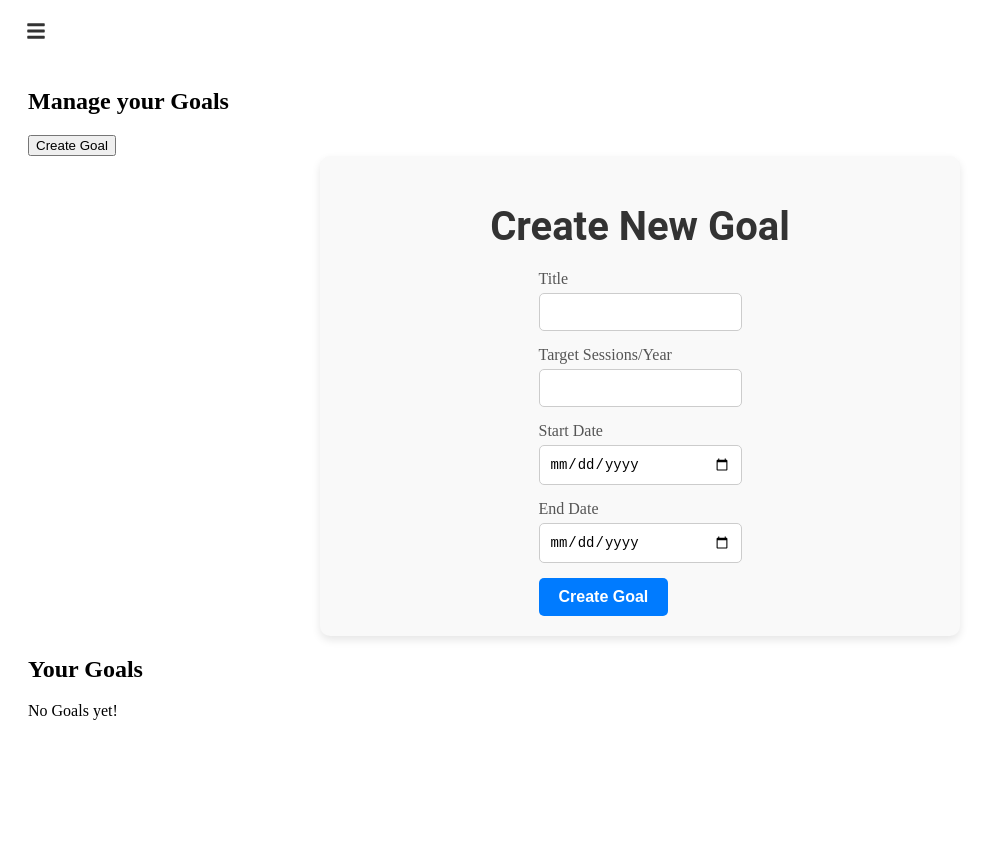
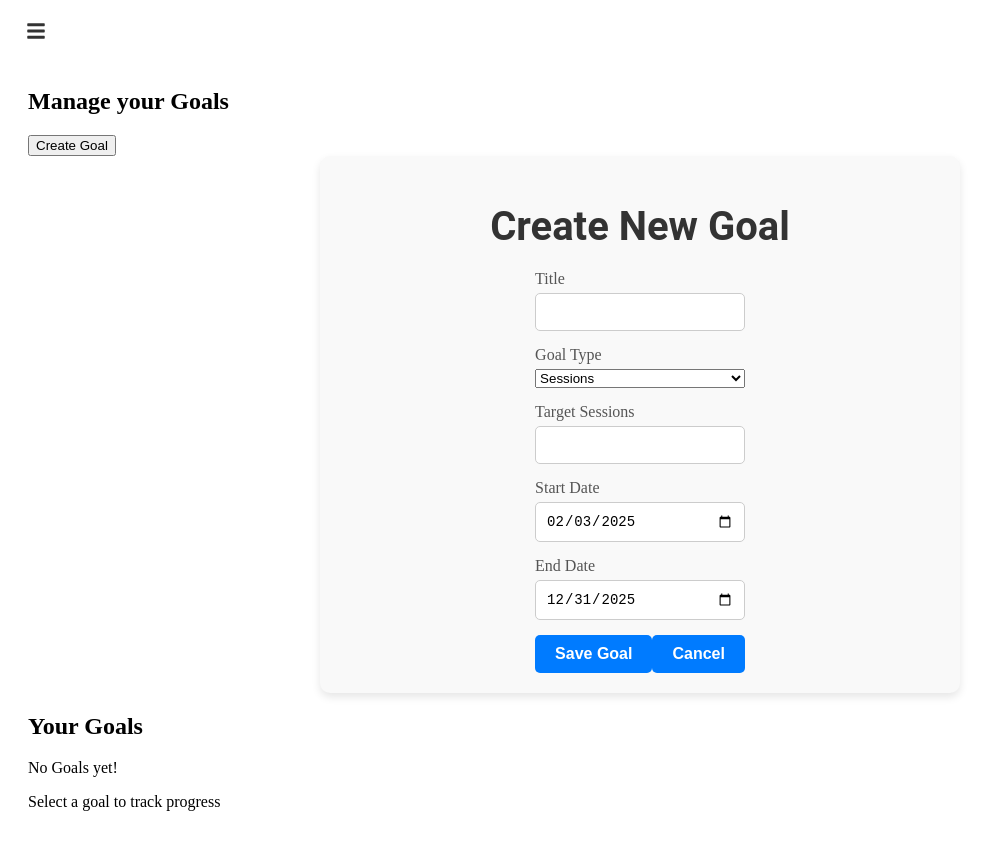
Before and after one commit to Suleman-007/goal-tracker, a React (Vite) app: page /GoalManager in a window 1280 px wide. Both pictures are taken after a click on the button "Create Goal". Shown: the top 850 px of the page, without its empty margins (0-994 px from the left). Before the commit the page ends 800 px from the top, so only its background shows below. Built offline with nearby package versions, Linux system fonts and the light colour scheme.

Commit message:
Added GoalList component for showing goals and GoalProgress to track the progress

```diff
--- a/src/App.jsx
+++ b/src/App.jsx
@@ -1,23 +1,40 @@
-import React, { useState } from 'react'
+import React, { useEffect, useState } from 'react'
 import { BrowserRouter as Router, Route, Routes } from 'react-router-dom';
 import { FaBars } from "react-icons/fa";
 import Dashboard from './Components/Dashboard'
 import GoalForm from './Components/GoalForm'
-import Progress from './Components/Progress'
+import GoalProgress from './Components/GoalProgress'
 import GoalManager from './Components/GoalManager';
 import Sidebar from './Components/Sidebar'
 import styles from './CSSModules/App.module.css';
 
 function App() {
 
-  const[goals, setGoals] = useState([]); //shared state to hold data
+  const[goals, setGoals] = useState(() => {
+    const savedGoals = localStorage.getItem("goals");
+    return savedGoals ? JSON.parse(savedGoals) : [];
+  });
+  const [selectedGoal, setSelectedGoal] = useState(null); // track selected goal
   const[isSidebarVisible, setIsSidebarVisible] = useState(false);
+
+  useEffect(() => {
+    localStorage.setItem("goals", JSON.stringify(goals));
+  }, [goals]);
 
   const toggleSidebar = () =>{
     setIsSidebarVisible(!isSidebarVisible);
   };
 
+  // update a specific goal's progress
+  const updateGoal = (updatedGoal) => {
+    setGoals((prevGoals) =>
+      prevGoals.map((goal) => (goal.id === updatedGoal.id ? updatedGoal : goal))
+  );
 
+  if(selectedGoal?.id === updatedGoal.id){
+    setSelectedGoal(updatedGoal);
+  }
+  };
 
   return (
     <Router>
@@ -32,9 +49,9 @@ function App() {
       <div className={`${styles.mainContent} ${isSidebarVisible ? styles.shiftRight : ""}`}>
      <Routes>
        <Route path="/" element={<Dashboard goals={goals}/>}/>
-       <Route path="/GoalManager" element={<GoalManager goals={goals} setGoals={setGoals}/>} />
-       <Route path="/create-goal" element={<GoalForm setGoals={setGoals}/>}/>
-       <Route path="/progress" element={<Progress/>}/>
+       <Route path="/GoalManager" element={<GoalManager goals={goals} setGoals={setGoals} updateGoal={updateGoal}/>} />
+       {/* <Route path="/GoalProgress"
+       element={selectedGoal ? <GoalProgress goal={selectedGoal} updateGoal={updateGoal} /> : <p>No goal selected</p>}/> */}
      </Routes>
       </div>
 
--- a/src/Components/Dashboard.jsx
+++ b/src/Components/Dashboard.jsx
@@ -19,7 +19,7 @@ function Dashboard({goals}) {
       goals.map((goal, index) => (
         <div key={index}>
           <h3>{goal.title}</h3>
-          <p>Target Sessions: {goal.targetSession}</p>
+          <p>Target Sessions: {goal.targetAmount}</p>
           <p>Start Date: {goal.startDate}</p>
           <p>End Date: {goal.endDate}</p>
         </div>
@@ -36,7 +36,7 @@ function Dashboard({goals}) {
         </ul>
       </div>
 
-      <p>Get Started by creating a new goal or check your progress on existing ones!</p>
+      <p>Get Started by creating a new goal or check your GoalProgress on existing ones!</p>
     </div>
   )
 }
--- a/src/Components/GoalForm.jsx
+++ b/src/Components/GoalForm.jsx
@@ -1,66 +1,86 @@
-import React, { useState } from 'react'
-import styles from '../CSSModules/GoalForm.module.css';
+import React, { useState, useEffect } from "react";
+import styles from "../CSSModules/GoalForm.module.css";
 
-function GoalForm({setGoals, handleGoalFormSubmit}) {
+function GoalForm({ setGoals, closeForm, editGoal, editIndex }) {
+  const [goal, setGoal] = useState({
+    id: null,
+    title: "",
+    goalType: "sessions",
+    targetAmount: "",
+    completedAmount: 0,
+    startDate: new Date().toISOString().split("T")[0],
+    endDate: new Date(new Date().getFullYear(), 11, 31).toISOString().split("T")[0],
+    progressLogs: []
+  });
 
-  const [goal, setGoal] = useState({
-    title: "",
-    targetSession: "",
-    startDate: "",
-    endDate: "",
-  });
+  // Populate form if editing
+  useEffect(() => {
+    if (editGoal) {
+      setGoal({ ...editGoal});
+    }
+  }, [editGoal]);
+
+  const handleChange = (e) => {
+    setGoal({ ...goal, [e.target.name]: e.target.value });
+  };
 
   const handleSubmit = (e) => {
     e.preventDefault();
-    setGoals((prevGoals) => [...prevGoals, goal]);
-    console.log("Goal Submitted", goal);
-    setGoal({title: "", targetSession: "", startDate: "", endDate: ""});
-    handleGoalFormSubmit();
+    if (!goal.title || !goal.targetAmount) {
+      alert("Please fill in all required fields.");
+      return;
+    }
+
+    setGoals((prevGoals) => {
+      if (goal.id){
+        // update existing goal based on its ID
+        return prevGoals.map((g) => (g.id === goal.id ? goal :g));
+      } else {
+        // Create a new goal and assign a unique ID
+        return [...prevGoals, {...goal, id: Date.now()}];
+      }
+  });
+
+    closeForm();
   };
 
   return (
     <div className={styles.container}>
-      <h1>Create New Goal</h1>
+      <h1>{editIndex !== null ? "Edit Goal" : "Create New Goal"}</h1>
       <form onSubmit={handleSubmit}>
         <div className={styles.formGroup}>
           <label>Title</label>
-          <input
-           type="text"
-           value={goal.title}
-           onChange={(e) => setGoal({...goal, title: e.target.value})}
-            required
-          />
+          <input type="text" name="title" value={goal.title} onChange={handleChange} required />
         </div>
+
         <div className={styles.formGroup}>
-          <label>Target Sessions/Year</label>
-          <input
-          type="number"
-          value={goal.targetSession}
-          onChange={(e) => setGoal({...goal, targetSession: e.target.value})}
-          min="1"
-          />
+          <label>Goal Type</label>
+          <select name="goalType" value={goal.goalType} onChange={handleChange}>
+            <option value="sessions">Sessions</option>
+            <option value="hours">Hours</option>
+          </select>
         </div>
+
+        <div className={styles.formGroup}>
+          <label>Target {goal.goalType === "sessions" ? "Sessions" : "Hours"}</label>
+          <input type="number" name="targetAmount" value={goal.targetAmount} onChange={handleChange} min="1" required />
+        </div>
+
         <div className={styles.formGroup}>
           <label>Start Date</label>
-          <input
-          type="date"
-          value={goal.startDate}
-          onChange={(e) => setGoal({...goal, startDate: e.target.value})}
-           />
+          <input type="date" name="startDate" value={goal.startDate} onChange={handleChange} />
         </div>
+
         <div className={styles.formGroup}>
           <label>End Date</label>
-          <input
-          type="date"
-          value={goal.endDate}
-          onChange={(e) => setGoal({...goal, endDate: e.target.value})}
-           />
+          <input type="date" name="endDate" value={goal.endDate} onChange={handleChange} min={goal.startDate} />
         </div>
-        <button className={styles.button} type="submit">Create Goal</button>
+
+        <button className={styles.button} type="submit">{editIndex !== null ? "Update Goal" : "Save Goal"}</button>
+        <button className={styles.button} type="button" onClick={closeForm}>Cancel</button>
       </form>
-
     </div>
-  )
+  );
 }
 
-export default GoalForm
+export default GoalForm;
--- /dev/null
+++ b/src/Components/GoalList.jsx
@@ -0,0 +1,83 @@
+import React, { useEffect, useState } from 'react';
+import GoalProgress from './GoalProgress';
+
+function GoalList({ goals, deleteGoal, startEditing, selectGoal, selectedGoal}) {
+
+    const [expandedGoal, setExpandedGoal] = useState(null);
+
+    useEffect(() => {
+      if(!goals || goals.length === 0) return;
+      const savedGoalId = localStorage.getItem("expandedGoal");
+      if(savedGoalId){
+        const parsedGoalId = JSON.parse(savedGoalId);
+
+        const isGoalStillValid = goals.some((goal, index) => (goal.id || index) === parsedGoalId);
+        if(isGoalStillValid) {
+          setExpandedGoal(parsedGoalId);
+        } else {
+          localStorage.removeItem("expandedGoal"); //remove invalid ID
+        }
+      }
+    }, [goals]);
+
+    const toggleExpand = (goal) => {
+      const goalId = goal.id ;
+
+      setExpandedGoal((prev) => {
+        const newExpanded = prev === goalId ? null : goalId;
+
+      if(newExpanded !== null){
+
+      localStorage.setItem("expandedGoal", JSON.stringify(newExpanded));
+      } else {
+        localStorage.removeItem("expandedGoal");
+      }
+      return newExpanded;
+    });
+
+    if(expandedGoal !== goalId) {
+      selectGoal(goal);
+    }
+
+  };
+  return (
+    <div>
+      <h2>Your Goals</h2>
+      {goals.length === 0 ? (
+        <p>No Goals yet!</p>
+      ) : (
+        goals.map((goal, index) => {
+          if(!goal){
+            console.log(`Goal at index ${index} is undefined`);
+            return null;
+          }
+          console.log("Rendering goal:", goal);
+
+          const goalId = goal.id || index;
+
+          return(
+          <div key={goalId} style={{border: '1px solid #ddd', padding:'10px', marginBottom:'10px', borderRadius:'5px'}} >
+
+            <div onClick={() => toggleExpand(goal)} style={{cursor: 'pointer'}}>
+            <h3>{goal.title}</h3>
+            <p>Type: {goal.goalType === "sessions" ? "Sessions" : "Hours"}</p>
+            <p>Target: {goal.targetAmount} {goal.goalType}</p>
+            <p>Start Date: {goal.startDate}</p>
+            <p>End Date: {goal.endDate}</p>
+            </div>
+
+            <button onClick={(e) => {e.stopPropagation(); deleteGoal(index)}}>Delete</button>
+            <button onClick={(e) =>{e.stopPropagation(); startEditing(index)}}>Edit</button>
+
+          {/*show GoalProgress inline when expanded */}
+
+           {expandedGoal === goalId && selectedGoal?.id === goalId && (<GoalProgress goal={selectedGoal}/>)}
+          </div>
+        );
+      })
+      )}
+    </div>
+  );
+}
+
+export default GoalList;
--- a/src/Components/GoalManager.jsx
+++ b/src/Components/GoalManager.jsx
@@ -1,90 +1,62 @@
-import React, {useState} from 'react'
+import React, { useEffect, useState } from 'react';
+import { Navigate, useNavigate } from 'react-router-dom';
 import GoalForm from './GoalForm';
+import GoalList from './GoalList';
+import GoalProgress from './GoalProgress';
 
-function GoalManager({goals, setGoals}) {
+function GoalManager(props) {
+  console.log("props in goal manager", props)
+  const {goals, setGoals, updateGoal} = props
   const [editingIndex, setEditingIndex] = useState(null);
-    const [editGoal, setEditGoal] = useState({
-        title: '',
-        targetSession: '',
-        startDate: '',
-        endDate: ''
-    });
+  const [editGoal, setEditGoal] = useState(null);
+  const [showForm, setShowForm] = useState(false);
+  const [selectedGoal, setSelectedGoal] = useState(null); // track selected goal for progress logging
 
-    const [showForm, setShowForm] = useState(false);
 
-    // Function to delete goal
+
+  const updateGoals = (newGoals) => {
+    setGoals(newGoals);
+    localStorage.setItem("goals", JSON.stringify(newGoals));
+  };
+
   const deleteGoal = (indexToRemove) => {
-        setGoals(goals.filter((_, index) => index !== indexToRemove));
+    const updatedGoals = goals.filter((_, index) => index !== indexToRemove);
+    updateGoals(updatedGoals);
   };
 
   const startEditing = (index) => {
     setEditingIndex(index);
     setEditGoal(goals[index]);
+    setShowForm(true);
   };
 
-    const updateGoal = () =>{
-        const updateGoals = goals.map((goal, index) =>
-        index === editingIndex ? editGoal : goal
-        );
-        setGoals(updateGoals);
+  const handleSelectedGoal = (goal) => {
+    setSelectedGoal(goal);
+  };
+
+  const closeForm = () => {
+    setShowForm(false);
     setEditingIndex(null);
+    setEditGoal(null);
   };
-    const handleGoalFormSubmit = () =>{
-        setShowForm(false);
-    }
 
   return (
     <div>
       <h2>Manage your Goals</h2>
       <button onClick={() => setShowForm(true)}>Create Goal</button>
 
-        {showForm && <GoalForm setGoals={setGoals} handleGoalFormSubmit={handleGoalFormSubmit}/>}
-     <h2>Your Goals</h2>
-    {goals.length === 0 ? (
-      <p>No Goals yet!</p>
+      {showForm && (<GoalForm setGoals={setGoals} closeForm={closeForm} editGoal={editGoal} editIndex={editingIndex} />)}
+
+      <GoalList goals={goals} deleteGoal={deleteGoal} startEditing={startEditing} selectGoal={handleSelectedGoal} selectedGoal={selectedGoal} />
+
+      {(selectedGoal && updateGoal) ? (
+         <GoalProgress goal={selectedGoal} updateGoal={updateGoal}/>
        ) : (
-      goals.map((goal, index) => (
-        <div key={index}>
-            {editingIndex === index ? (
-                <div>
-                  <input
-                  type="text"
-                    value={editGoal.title}
-                    onChange={(e) => setEditGoal({ ...editGoal, title: e.target.value})}
-                    />
-                      <input
-                  type="number"
-                  value={editGoal.targetSession}
-                  onChange={(e) => setEditGoal({ ...editGoal, targetSession: e.target.value })}
-                />
-                  <input
-                  type="date"
-                  value={editGoal.startDate}
-                  onChange={(e) => setEditGoal({ ...editGoal, startDate: e.target.value })}
-                />
-                 <input
-                  type="date"
-                  value={editGoal.endDate}
-                  onChange={(e) => setEditGoal({ ...editGoal, endDate: e.target.value })}
-                />
-                <button onClick={updateGoal}>Save</button>
-                </div>
-            ):(
-            <div>
-          <h3>{goal.title}</h3>
-          <p>Target Sessions: {goal.targetSession}</p>
-          <p>Start Date: {goal.startDate}</p>
-          <p>End Date: {goal.endDate}</p>
-          <button onClick={() => deleteGoal(index)}>Delete</button>
-          <button onClick={() => startEditing(index)}>Edit</button>
-            </div>
-            )}
-        </div>
-      ))
-    )}
+        <p>Select a goal to track progress</p>
+      ) }
 
     </div>
-  )
+  );
 }
 
-export default GoalManager
+export default GoalManager;
--- /dev/null
+++ b/src/Components/GoalProgress.jsx
@@ -0,0 +1,100 @@
+import React, {useState} from 'react';
+import { Line } from "react-chartjs-2";
+import { Chart as ChartJS, registerables } from "chart.js";
+ChartJS.register(...registerables);
+
+function GoalProgress({ ...props}) {
+  console.log("Received props in GoalProgress:", props);
+  const {goal, updateGoal} = props;
+  if(!goal || !goal.id){
+    // console.log("GoalProgress received a null or undefined goal.");
+    return <p>No progress data available</p>;
+  }
+  // console.log("Rendering GoalProgress for:", goal.title);
+  // console.log("Received updateGoal function:", updateGoal);
+
+  // state to log new progress entries
+  const [logEntry, setLogEntry] = useState({
+    amount: "",
+    note: "",
+    date: new Date().toISOString().split("T")[0],
+  });
+
+const handleChange = (e) => {
+  setLogEntry({ ...logEntry, [e.target.name]: e.target.value});
+};
+
+const handleSubmit = (e) => {
+  e.preventDefault();
+  if (!logEntry.amount){
+    alert("Please enter a valid amount");
+    return;
+  }
+
+  if(typeof updateGoal !== "function") {
+    console.error("updateGoal is not a function!", updateGoal);
+    return;
+  }
+
+  // new goal object with updated progress logs
+  const updatedGoal = { ...goal, progressLogs: [ ...(goal.progressLogs || []), logEntry], };
+  updateGoal(updatedGoal);
+  setLogEntry({
+    amount: "",
+    note: "",
+    date: new Date().toISOString().split("T")[0],
+  });
+};
+
+  // Ensure progressLogs is an array
+  const progressLogs = goal.progressLogs || [];
+
+ //prepare data for the chart
+ const chartData = {
+  labels: progressLogs.map((log) => log.date),
+  datasets: [
+    {
+      label: `${goal.title} Progress`,
+      data: progressLogs.map((log) => parseInt(log.amount, 10)),
+      borderColor: "blue",
+      backgroundColor: "lightblue",
+      fil: true,
+    },
+  ],
+ };
+
+
+  return (
+    <div>
+      <h3>Log Progress for {goal.title}</h3>
+      <form onSubmit={handleSubmit}>
+        <label>Date:</label>
+        <input type="date" name="date" value={logEntry.date} onChange={handleChange} />
+
+        <label>Amount</label>
+        <input type="number" name="amount" value={logEntry.amount} onChange={handleChange} required />
+
+        <label>Note:</label>
+        <input type="text" name="note" value={logEntry.note} onChange={handleChange} />
+
+        <button type="Submit">Add Log</button>
+
+      </form>
+
+      <h4>Progress Graph</h4>
+      {progressLogs.length > 0 ? <Line data={chartData}/> : <p>No progress recorded yet.</p>}
+
+      <h4>Progress History</h4>
+      <ul>
+        {progressLogs.map((log, index) => (
+          <li key={index}>
+            {log.date}: {log.amount} {goal.goalType} - {log.note}
+          </li>
+        ))}
+      </ul>
+
+    </div>
+  );
+}
+
+export default GoalProgress
```
Also changed, not shown: src/Components/Progress.jsx (deleted, +0 -9 lines), src/Components/Sidebar.jsx (+3 -6 lines). Lines whose indentation alone changed are shown as unchanged.
